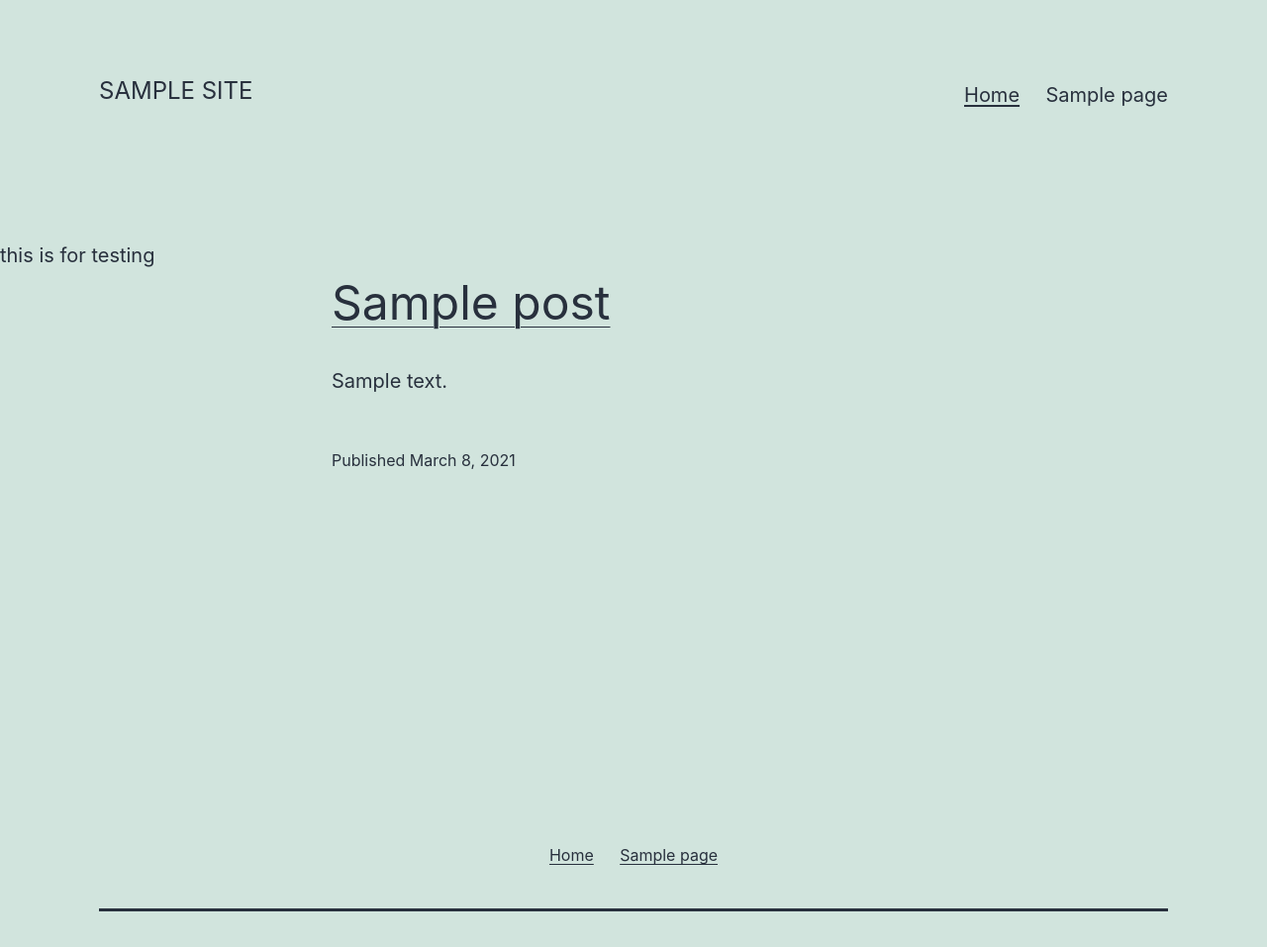
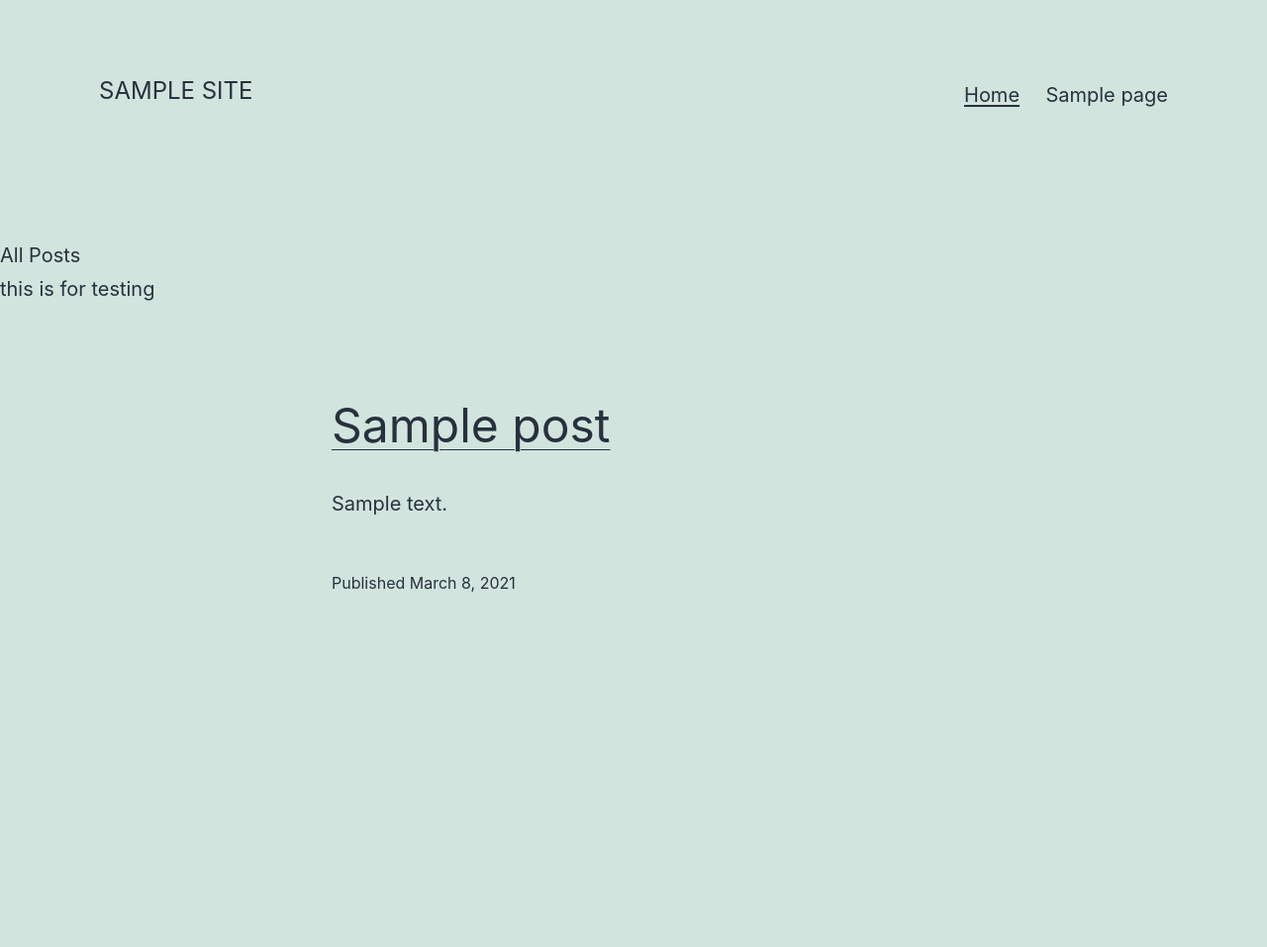
Before and after one commit to pooja-infobeans/travis-test, a WordPress theme: template themes/twentytwentyone/index.php in a window 1280 px wide. Shown: the top 957 px of the page at 99% size. Run offline with PHP 8.4 and a stand-in for WordPress, Linux system fonts and the light colour scheme; the site name, menu and one post (Sample post) are stand-ins, and other content is empty; some libraries are stand-ins or nearby versions.

Commit message:
Added title

```diff
--- a/themes/twentytwentyone/index.php
+++ b/themes/twentytwentyone/index.php
@@ -15,6 +15,9 @@
  */
 
 get_header();
+
+echo "All Posts";
+echo "<br>";
 
 if ( have_posts() ) {
 
```
